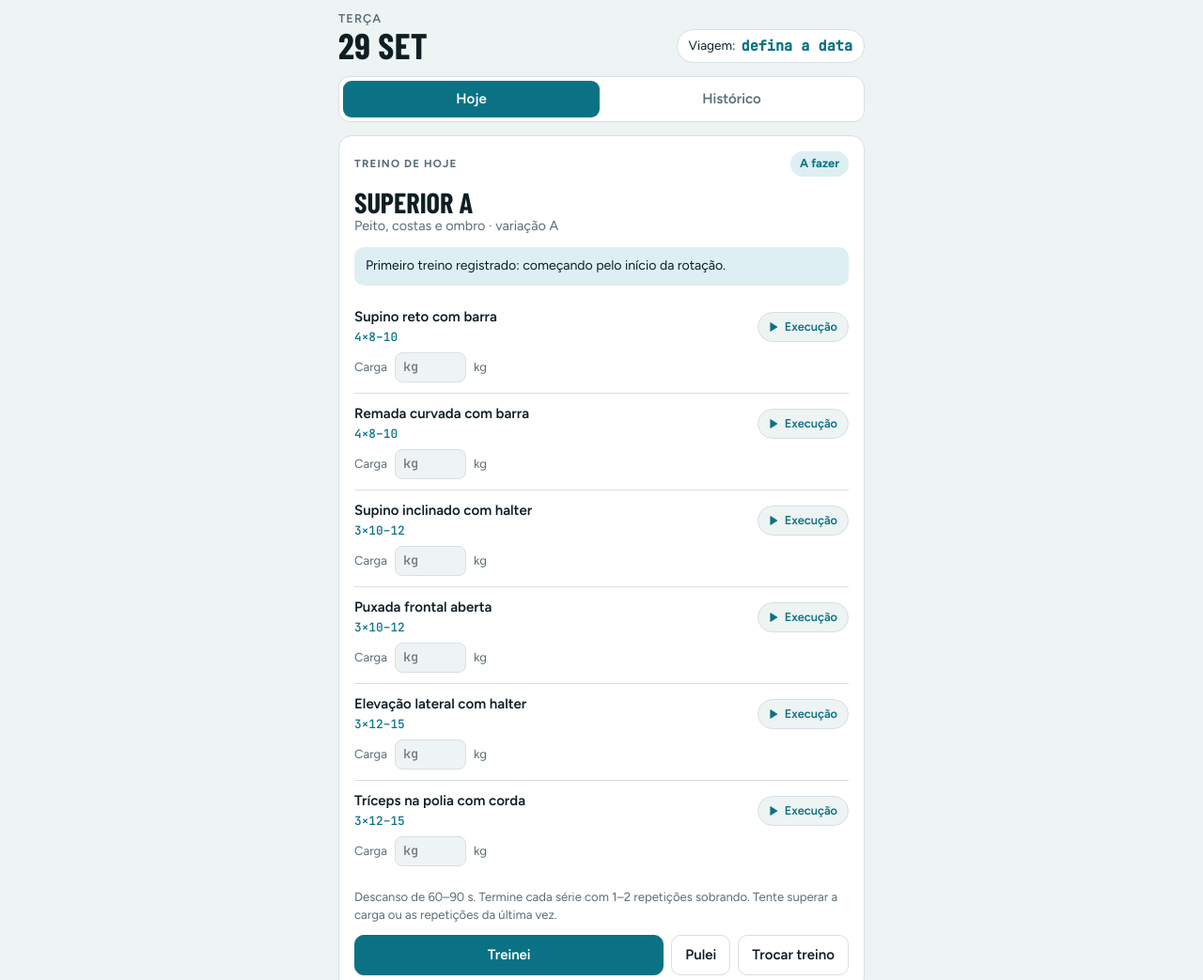
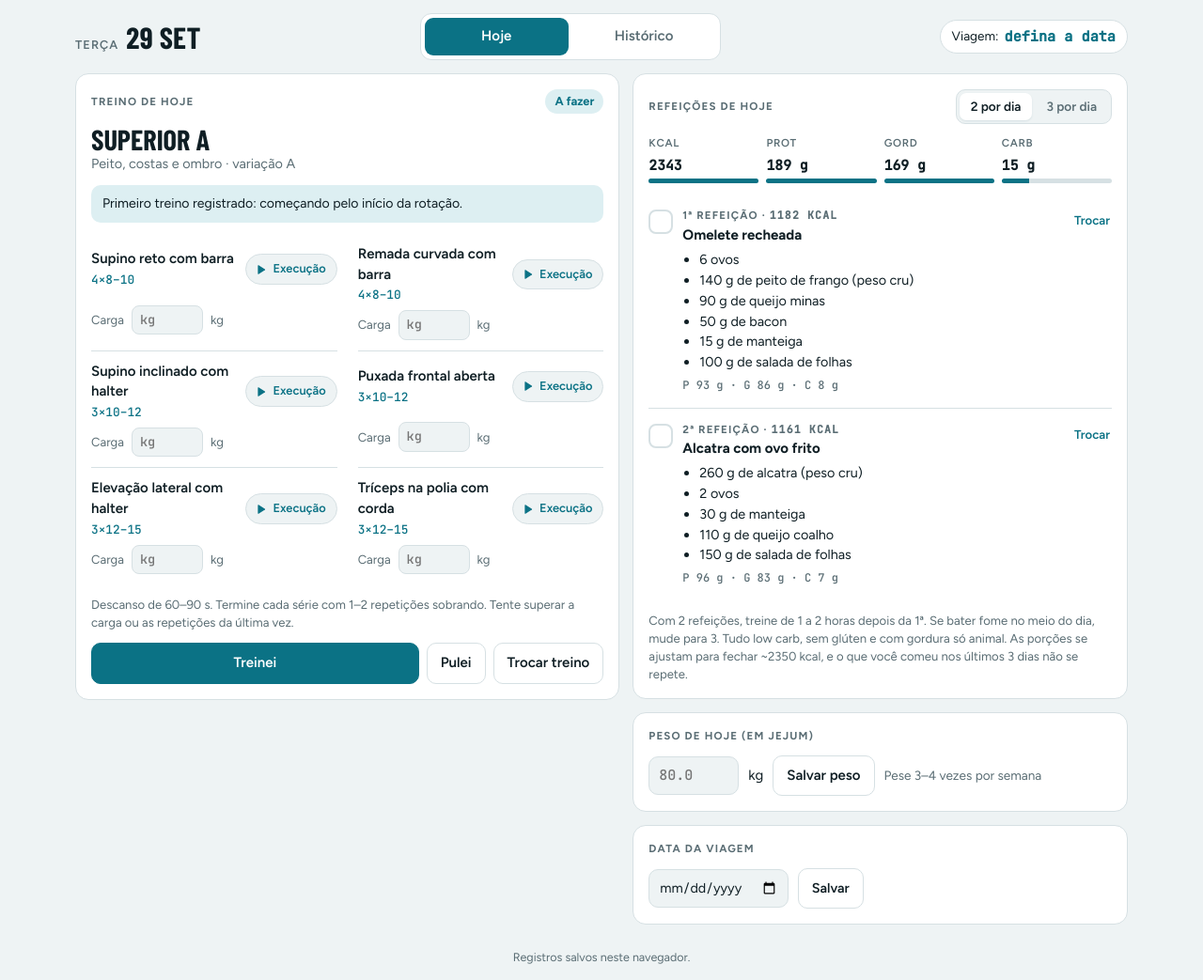
Before and after one commit to emanuel1811/ontraning, a plain HTML site: page index.html in a window 1280 px wide. Shown: the top 1043 px of the page at 94% size. Drawn offline with nearby package versions, Linux system fonts and the light colour scheme.

Commit message:
ajuste CSS

```diff
--- a/index.html
+++ b/index.html
@@ -33,7 +33,28 @@
   --good:#63C483; --good-soft:#15301F; --warn:#E2B25C; --warn-soft:#33270F; --scrim:rgba(0,0,0,.65); color-scheme:dark}
 *{box-sizing:border-box}
 body{background:var(--bg);color:var(--ink);font-family:var(--f-body);font-size:15px;line-height:1.45;padding-inline:16px;padding-block:14px 48px}
-.wrap{max-width:560px;margin:0 auto;display:flex;flex-direction:column;gap:14px}
+.wrap{max-width:1120px;margin:0 auto;display:flex;flex-direction:column;gap:14px}
+.wrap>*{min-width:0;max-width:100%}
+.panes{display:grid;gap:14px}
+.pane{display:flex;flex-direction:column;gap:14px;min-width:0}
+.jump{display:none}
+@media (max-width:759px){
+  .panes{display:flex;overflow-x:auto;scroll-snap-type:x mandatory;gap:12px;margin-inline:-16px;padding-inline:16px;scroll-padding-inline:16px;scrollbar-width:none;overscroll-behavior-x:contain}
+  .panes::-webkit-scrollbar{display:none}
+  .pane{flex:0 0 calc(100% - 22px);scroll-snap-align:start}
+  .jump{display:flex;gap:6px;overflow-x:auto;scrollbar-width:none}
+  .jump button{border:1px solid var(--line);background:var(--surface);border-radius:999px;padding:6px 12px;font-size:.82rem;font-weight:600;color:var(--muted);white-space:nowrap}
+  .jump button[aria-current="true"]{background:var(--ink);border-color:var(--ink);color:var(--bg)}
+}
+@media (min-width:760px){
+  .panes{grid-template-columns:minmax(0,1.1fr) minmax(0,1fr);grid-template-rows:auto 1fr;align-items:start}
+  .pane.p-treino{grid-row:1 / span 2}
+  body header.top{flex-wrap:nowrap;align-items:center}
+  body header.top > .tabs{flex:0 1 320px;order:0}
+  body .date{font-size:2rem}
+  body .date > small{display:inline;margin:0 8px 0 0}
+}
+@media (min-width:1000px){ .card .exlist{display:grid;grid-template-columns:1fr 1fr;column-gap:22px} .card .exlist .ex:nth-child(2){border-top:0} }
 h1,h2,h3{margin:0;text-wrap:balance}
 .num{font-family:var(--f-mono);font-variant-numeric:tabular-nums}
 button,input,select{font:inherit;color:inherit}
@@ -41,6 +62,7 @@ button{cursor:pointer}
 :focus-visible{outline:2px solid var(--accent);outline-offset:2px}
 
 header.top{display:flex;justify-content:space-between;align-items:flex-end;gap:12px;flex-wrap:wrap}
+header.top .tabs{order:3;flex:1 1 100%}
 .date{font-family:var(--f-display);font-weight:700;font-size:2.4rem;line-height:.95;letter-spacing:.01em;text-transform:uppercase}
 .date small{display:block;font-family:var(--f-body);font-size:.8rem;font-weight:600;color:var(--muted);letter-spacing:.08em;margin-bottom:4px}
 .trip{background:var(--surface);border:1px solid var(--line);border-radius:999px;padding:6px 12px;font-size:.85rem;display:flex;align-items:center;gap:6px}
@@ -141,13 +163,12 @@ header.top{display:flex;justify-content:space-between;align-items:flex-end;gap:1
 <div class="wrap">
   <header class="top">
     <h1 class="date"><small id="dow">HOJE</small><span id="dateMain">—</span></h1>
-    <div class="trip">Viagem: <b id="tripDays">defina a data</b></div>
-  </header>
-
     <div class="tabs" role="tablist">
       <button role="tab" id="tabHoje" aria-selected="true">Hoje</button>
       <button role="tab" id="tabHist" aria-selected="false">Histórico</button>
     </div>
+    <div class="trip">Viagem: <b id="tripDays">defina a data</b></div>
+  </header>
 
   <main id="viewHoje" class="wrap"></main>
   <main id="viewHist" class="wrap" hidden></main>
@@ -649,9 +670,14 @@ function renderHoje(){
   const pesos=Object.values(state.dias).filter(d=>d.peso&&daysBetween(d.date,HOJE)<7);
   const media=pesos.length?(pesos.reduce((s,d)=>s+d.peso,0)/pesos.length).toFixed(1):null;
 
+  const sc=$("#viewHoje .panes"), sl=sc?sc.scrollLeft:0;
   $("#viewHoje").innerHTML=`
     ${avisos().map(a=>`<div class="note">${a}</div>`).join("")}
-    <section class="card" aria-labelledby="tTreino">
+    <nav class="jump" aria-label="Ir para">
+      <button data-go="0">Treino</button><button data-go="1">Refeições</button><button data-go="2">Peso e viagem</button>
+    </nav>
+    <div class="panes">
+    <section class="pane p-treino"><div class="card" aria-labelledby="tTreino">
       <div class="row" style="justify-content:space-between;align-items:center"><span class="eyebrow">Treino de hoje</span>${chip}</div>
       <div><h2 class="wtitle" id="tTreino">${t.nome}</h2><div class="wfoco">${t.foco}${t.tipo==="forca"?` · variação ${v%2===0?"A":"B"}`:""}</div></div>
       ${p.motivo?`<div class="why">${esc(p.motivo)}</div>`:""}
@@ -662,9 +688,9 @@ function renderHoje(){
         <button class="btn" id="btnPulei">Pulei</button>
         <button class="btn" id="btnTrocar">Trocar treino</button>
       </div>
-    </section>
+    </div></section>
 
-    <section class="card" aria-labelledby="tRef">
+    <section class="pane p-ref"><div class="card" aria-labelledby="tRef">
       <div class="row" style="justify-content:space-between;align-items:center">
         <h2 class="eyebrow" id="tRef">Refeições de hoje</h2>
         <div class="seg" role="group" aria-label="Refeições por dia">
@@ -674,20 +700,30 @@ function renderHoje(){
       <div class="macros">${mb("kcal",tot.k,META.kcal,"")}${mb("Prot",tot.p,META.p," g")}${mb("Gord",tot.g,META.g," g")}${mb("Carb",tot.c,META.c," g")}</div>
       <div>${meals}</div>
       <div class="wfoco small">${dicaHorario} Tudo low carb, sem glúten e com gordura só animal. As porções se ajustam para fechar ~${META.kcal} kcal, e o que você comeu nos últimos ${JANELA_REPETICAO} dias não se repete.</div>
-    </section>
+    </div></section>
 
-    <section class="card" aria-labelledby="tPeso">
+    <section class="pane p-peso">
+      <div class="card" aria-labelledby="tPeso">
         <h2 class="eyebrow" id="tPeso">Peso de hoje (em jejum)</h2>
         <div class="weight"><input id="peso" inputmode="decimal" placeholder="80.0" value="${p.peso??""}"> <span>kg</span>
           <button class="btn" id="btnPeso">Salvar peso</button>
           <span class="avg">${media?`Média 7 dias: <b class="num">${media} kg</b>`:"Pese 3–4 vezes por semana"}</span></div>
-    </section>
-
-    <section class="card">
+      </div>
+      <div class="card">
         <h2 class="eyebrow">Data da viagem</h2>
         <div class="settings"><input type="date" id="viagem" value="${state.config.viagem||""}"><button class="btn" id="btnViagem">Salvar</button></div>
-    </section>`;
+      </div>
+    </section>
+    </div>`;
+  const nsc=$("#viewHoje .panes"); nsc.scrollLeft=sl; marcarPane();
+  nsc.addEventListener("scroll",()=>{cancelAnimationFrame(marcarPane._r);marcarPane._r=requestAnimationFrame(marcarPane);},{passive:true});
+  document.querySelectorAll("[data-go]").forEach(b=>b.onclick=()=>{ const pane=nsc.children[+b.dataset.go];
+    nsc.scrollTo({left:pane.offsetLeft-nsc.offsetLeft-16,behavior:matchMedia("(prefers-reduced-motion: reduce)").matches?"auto":"smooth"}); });
   bindHoje(p);
+}
+function marcarPane(){
+  const sc=$("#viewHoje .panes"); if(!sc) return; const w=sc.clientWidth||1;
+  const i=Math.round(sc.scrollLeft/(w-10)); document.querySelectorAll("[data-go]").forEach((b,j)=>b.setAttribute("aria-current",String(j===Math.min(2,i))));
 }
 function bindHoje(p){
   document.querySelectorAll(".ex input").forEach(inp=>inp.addEventListener("input",e=>{ state.draft.cargas[e.target.dataset.i]=e.target.value.replace(",","."); }));
```
Lines whose indentation alone changed are shown as unchanged.
